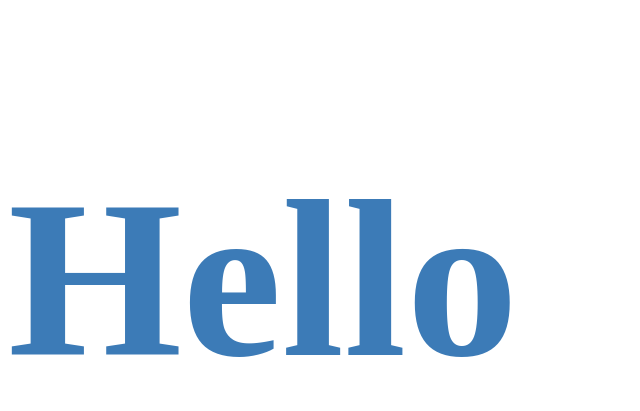
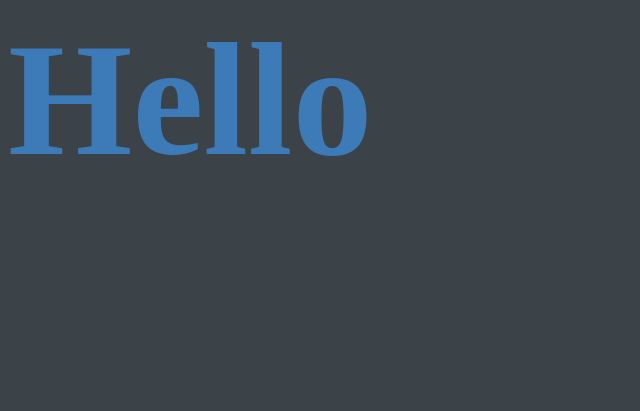
Before and after one commit to gurraoberg/gurraoberg.github.io, a plain HTML site: page index.html in a window 1280 px wide. Shown: the whole page, without its empty margins (0-640 px from the left). Drawn offline with Linux system fonts and the light colour scheme.

Commit message:
Update styles.css

```diff
--- a/styles.css
+++ b/styles.css
@@ -1,4 +1,9 @@
 h1 {
   color: #3c7bb7;
-  font-size: 14em;
+  font-size: 10em;
+  margin: 0 auto;
 }
+
+body {
+  background-color: #3b4248;
+}
```
